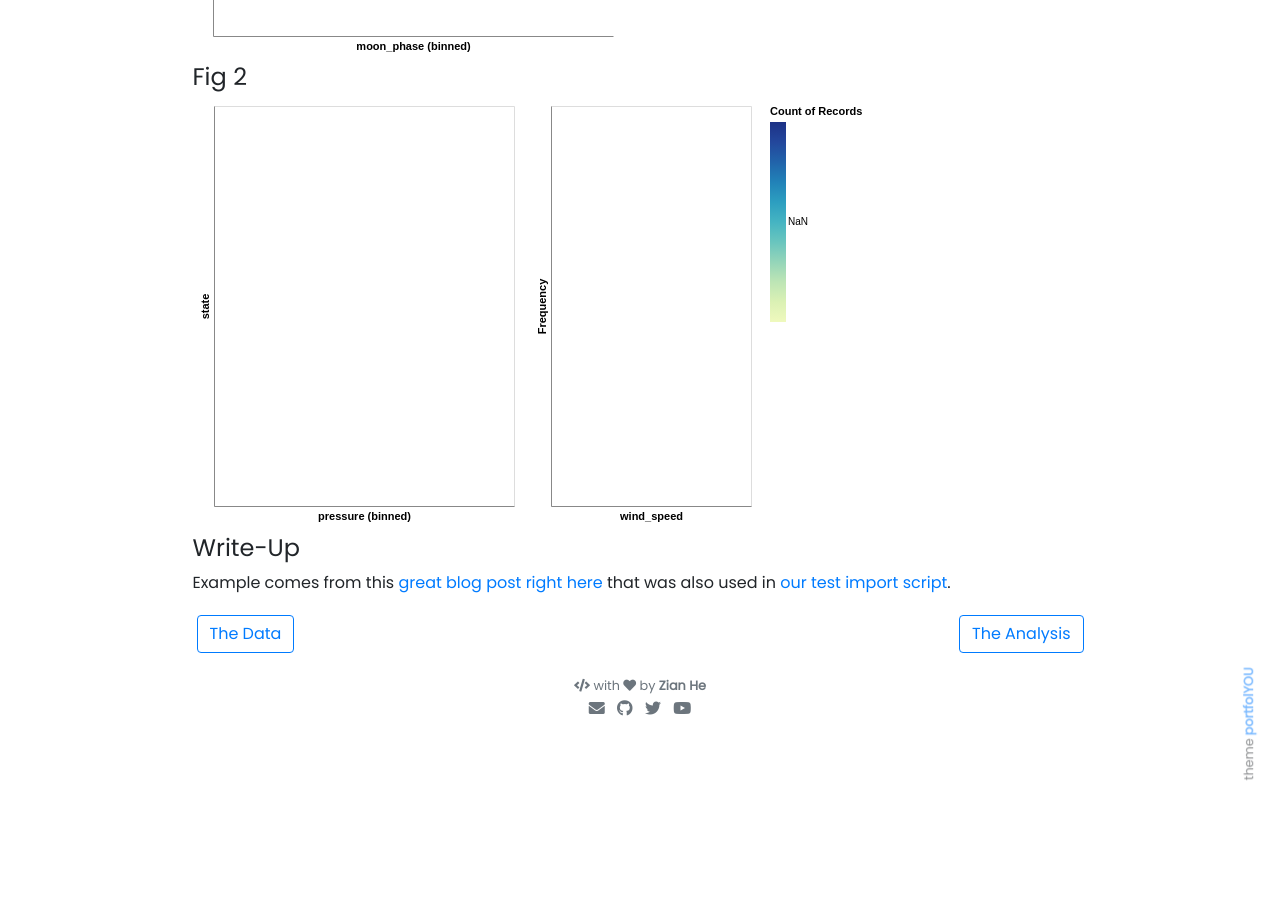
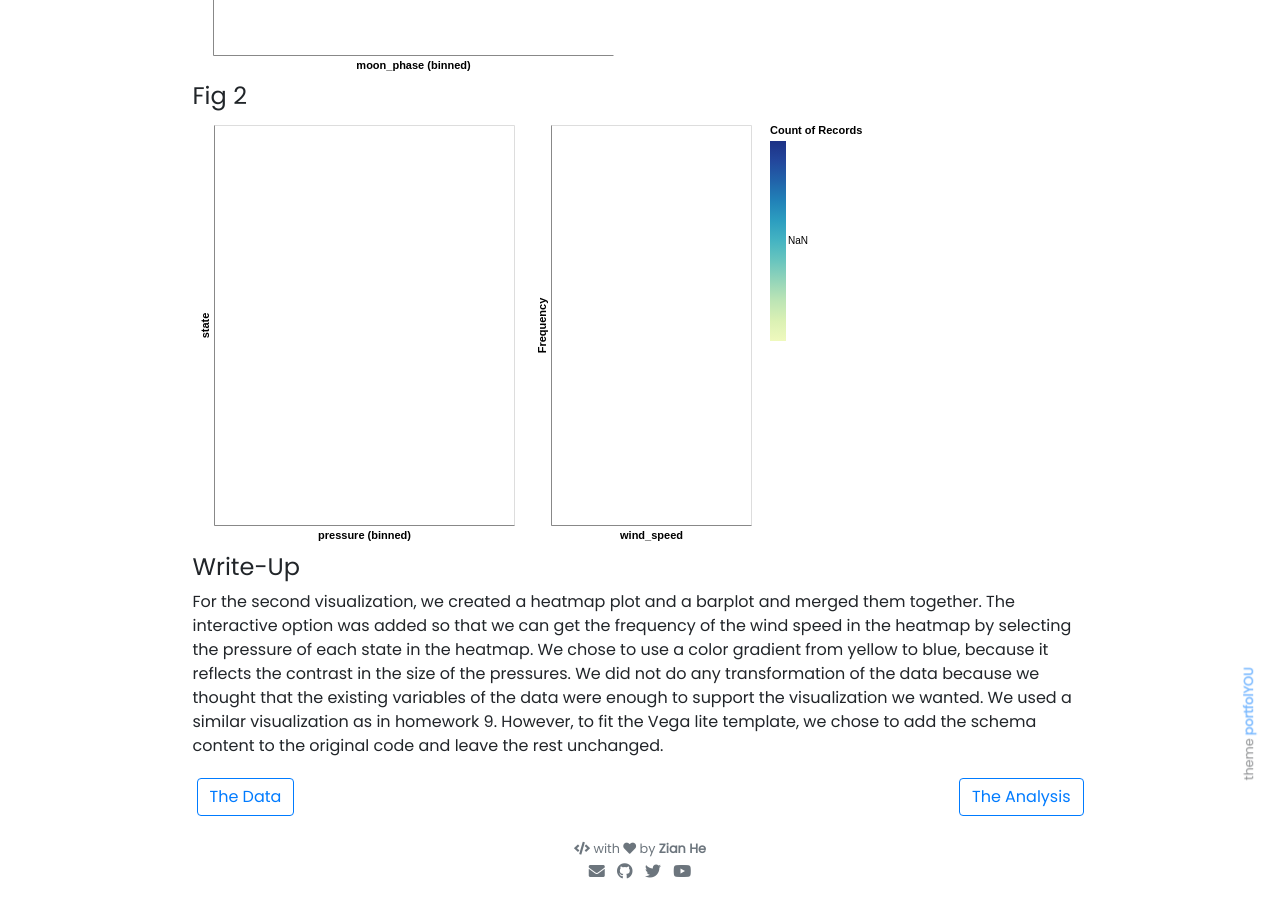
Before and after one commit to Silverhza/silverhza.github.io, a Jekyll site: the page built from _projects/Homework_10.md, in a window 1280 px wide and 900 px high, scrolled down 703 px. Built offline with Jekyll 4.4.1, drawn with Linux system fonts in a browser that asks for light colours; nearby versions of some CDN libraries; before the commit the page ends 1440 px from its top, so only the background shows below that; part of the change alters nothing that is shown; some of the changed text lies outside the part shown.

Commit message:
adjust write up

```diff
--- a/_projects/Homework_10.md
+++ b/_projects/Homework_10.md
@@ -10,9 +10,9 @@ custom_js:
   - justcharts
 ---
 
-# Homework 10
-#### By Zian He & Junsong Yao
-
+# <center>Homework 10</center>
+##### <center>Zian He & Junsong Yao</center>
+<center>2022/10/30</center>
 
 #### Fig 1
 <vegachart schema-url="{{ site.baseurl }}/assets/json/visualization1.json" style="width: 100%"></vegachart>
@@ -21,7 +21,7 @@ custom_js:
 
 #### Write-Up
 
-Example comes from this [great blog post right here](https://blog.4dcu.be/programming/2021/05/03/Interactive-Visualizations.html) that was also used in [our test import script](https://github.com/UIUC-iSchool-DataViz/is445_bcubcg_fall2022/blob/main/week01/test_imports_week01.ipynb).
+For the second visualization, we created a heatmap plot and a barplot and merged them together. The interactive option was added so that we can get the frequency of the wind speed in the heatmap by selecting the pressure of each state in the heatmap. We chose to use a color gradient from yellow to blue, because it reflects the contrast in the size of the pressures. We did not do any transformation of the data because we thought that the existing variables of the data were enough to support the visualization we wanted. We used a similar visualization as in homework 9. However, to fit the Vega lite template, we chose to add the schema content to the original code and leave the rest unchanged.
 
 <!-- these are written in a combo of html and liquid -->
 
```
Also changed, not shown: 2 other files.
